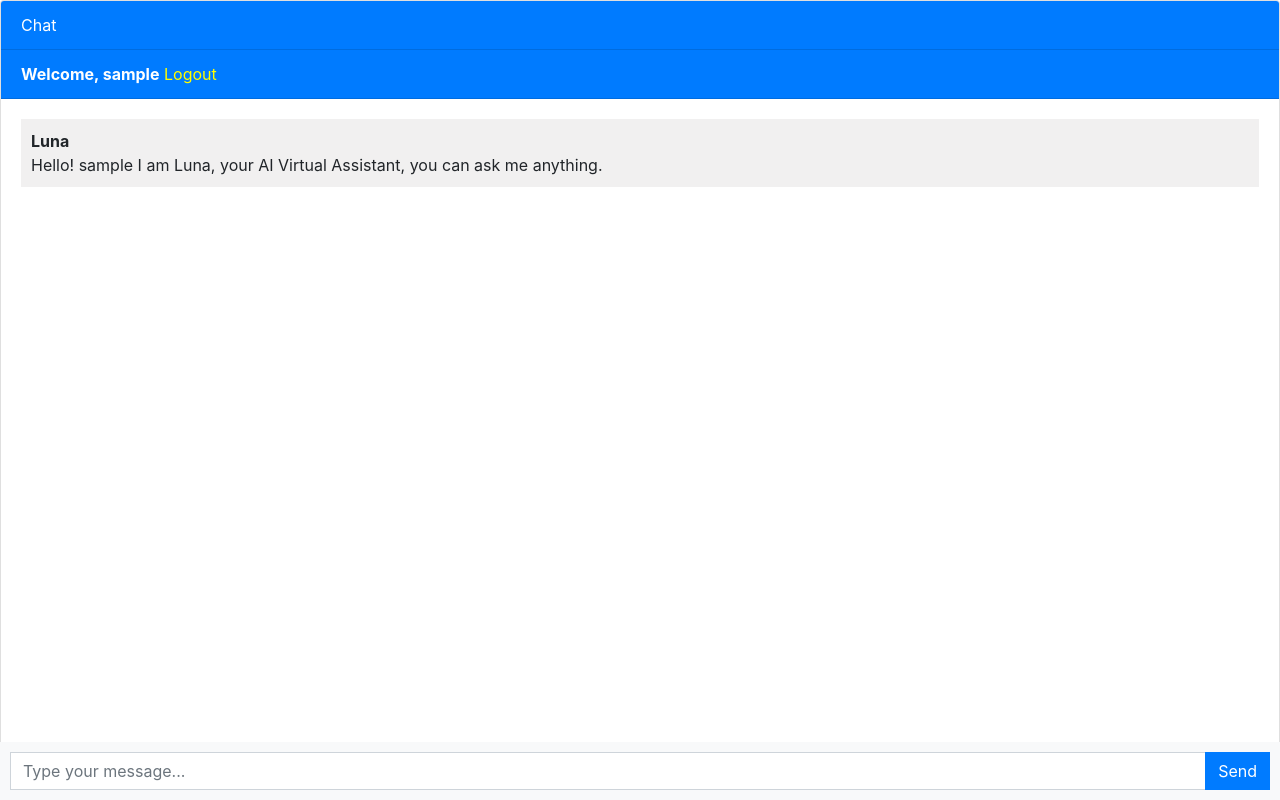
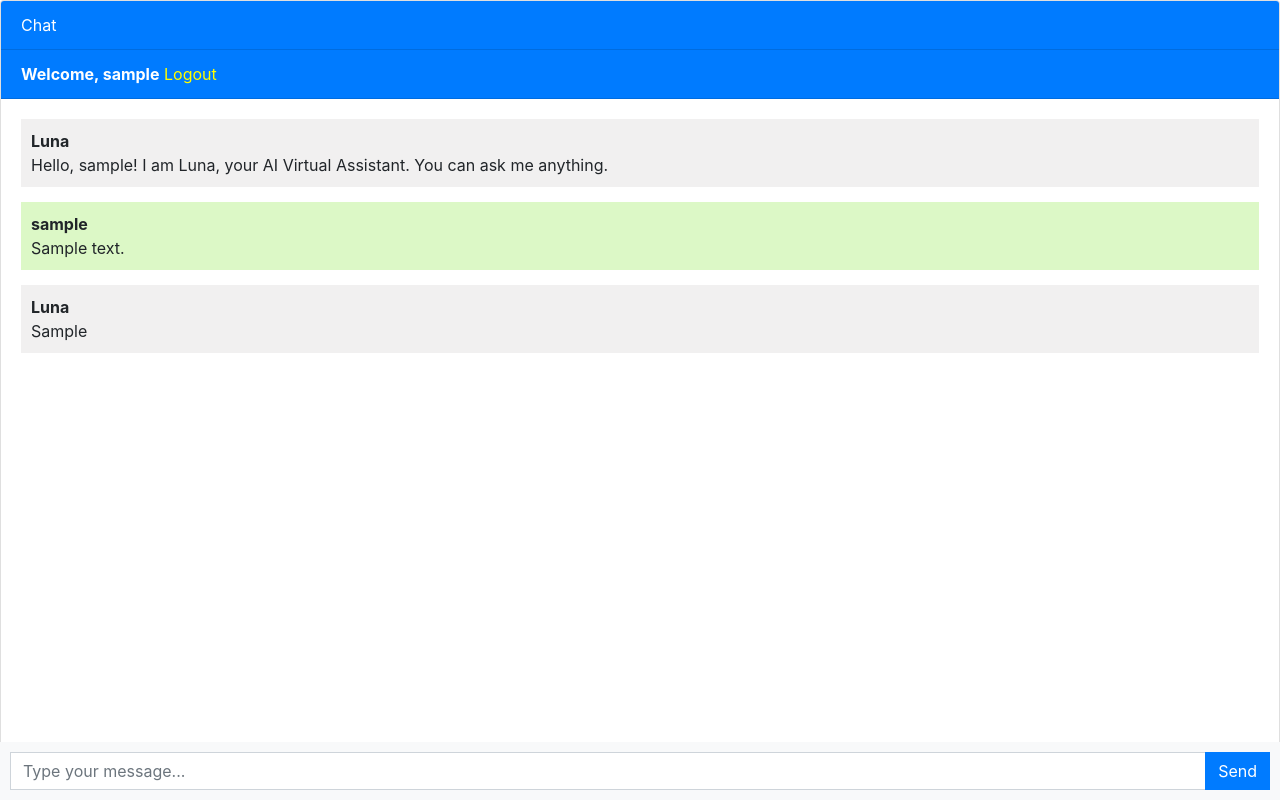
Before and after one commit to jezbravo/django-chatbot, a Django app: page / in a window 1280 px wide. Run offline with Django 5.2, Linux system fonts and the light colour scheme; a user stored in the database is signed in; tables that the repository leaves empty hold one stand-in row (values such as "Sample post"); some libraries are stand-ins or nearby versions.

Commit message:
feat: :sparkles: Create chat history

```diff
--- a/chatbot/views.py
+++ b/chatbot/views.py
@@ -5,6 +5,8 @@ from django.contrib import auth
 from django.contrib.auth.models import User
 from django.shortcuts import render, redirect
 from django.http import JsonResponse
+from django.utils import timezone
+from .models import Chat
 
 env = environ.Env()
 environ.Env.read_env()
@@ -89,11 +91,14 @@ def ask_genai(message):
 # print(convo.last.text)
 
 def chatbot(request):
+    chats = Chat.objects.filter(user=request.user)
     if request.method == 'POST':
         message = request.POST.get('message')
         response_text = ask_genai(message)
+        chat = Chat(user=request.user, message=message, response=response_text, created_at=timezone.now())
+        chat.save()
         return JsonResponse({'message': message, 'response': response_text})
-    return render(request, 'chatbot.html')
+    return render(request, 'chatbot.html', {'chats': chats})
 
 def login(request):
     if request.method == 'POST':
--- a/templates/chatbot.html
+++ b/templates/chatbot.html
@@ -83,8 +83,8 @@
               <b>Luna</b>
             </div>
             <div class="message-content">
-              Hello! {{user.username}} I am Luna, your AI Virtual Assistant, you
-              can ask me anything.
+              Hello, {{user.username}}! I am Luna, your AI Virtual Assistant.
+              You can ask me anything.
             </div>
           </div>
         </li>
@@ -93,7 +93,7 @@
         <li class="message sent">
           <div class="message-text">
             <div class="message-sender">
-              <b>You</b>
+              <b>{{user.username}}</b>
             </div>
             <div class="message-content">{{chat.message}}</div>
           </div>
@@ -102,7 +102,7 @@
         <li class="message received">
           <div class="message-text">
             <div class="message-sender">
-              <b>AI Chatbot</b>
+              <b>Luna</b>
             </div>
             <div class="message-content">{{chat.response}}</div>
           </div>
@@ -148,7 +148,7 @@
     messageItem.innerHTML = `
         <div class="message-text">
             <div class="message-sender">
-                <b>You</b>
+                <b>{{user.username}}</b>
             </div>
             <div class="message-content">
                 ${message}
@@ -176,7 +176,7 @@
         messageItem.innerHTML = `
         <div class="message-text">
             <div class="message-sender">
-              <b>AI Chatbot</b>
+              <b>Luna</b>
             </div>
             <div class="message-content">
                 ${response}
```
